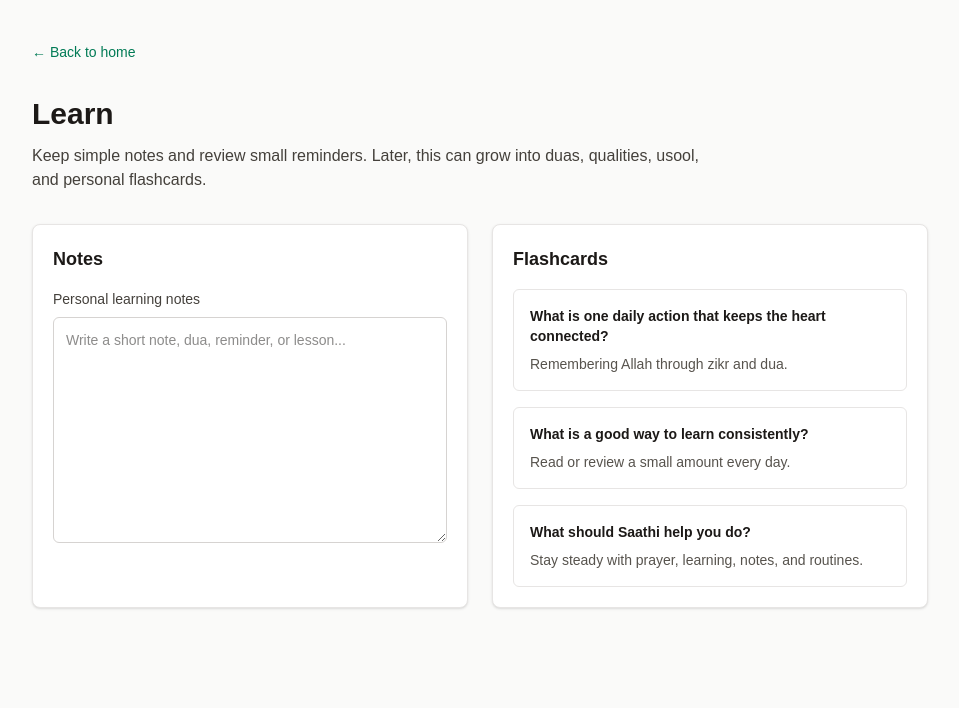
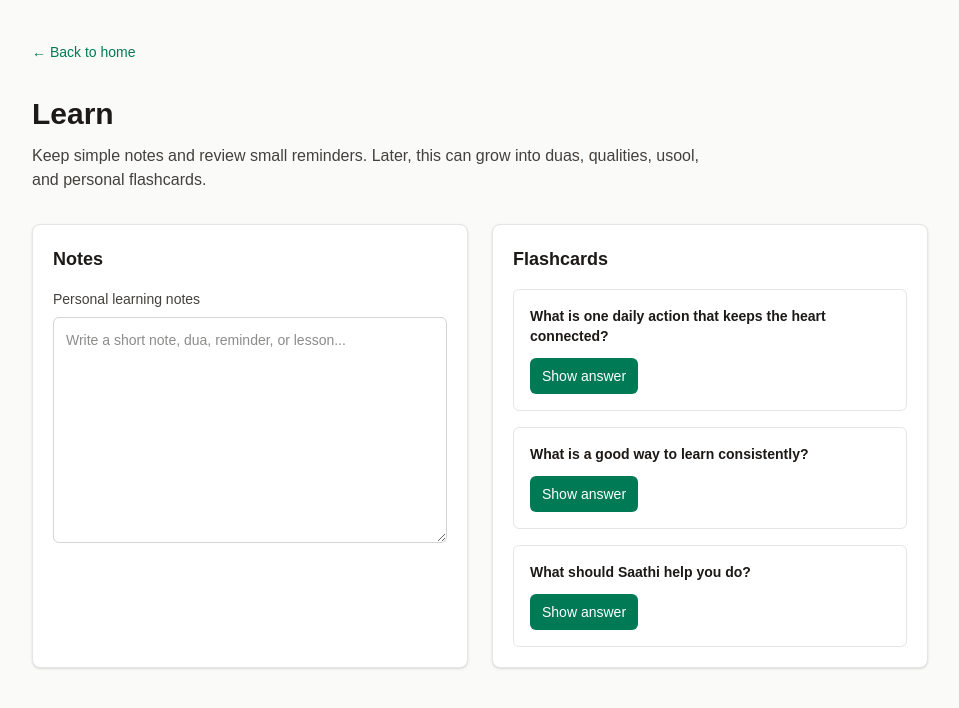
Before and after one commit to Hamzi-06/Saathi, a Next.js app: page /learn in a window 1280 px wide. Shown: the top 708 px of the page, without its empty margins (160-1119 px from the left). Built offline with nearby package versions, Linux system fonts and the light colour scheme.

Commit message:
Make flashcards interactive

```diff
--- a/app/learn/page.tsx
+++ b/app/learn/page.tsx
@@ -21,6 +21,7 @@ const notesStorageKey = "saathi-learn-notes";
 
 export default function LearnPage() {
   const [notes, setNotes] = useState("");
+  const [visibleAnswerIndex, setVisibleAnswerIndex] = useState<number | null>(null);
 
   useEffect(() => {
     const savedNotes = localStorage.getItem(notesStorageKey);
@@ -74,17 +75,25 @@ export default function LearnPage() {
             <h2 className="text-lg font-semibold">Flashcards</h2>
 
             <div className="mt-4 space-y-4">
-              {flashcards.map((card) => (
-                <div
-                  key={card.question}
-                  className="rounded-md border border-stone-200 p-4"
-                >
-                  <p className="text-sm font-semibold text-stone-900">
-                    {card.question}
-                  </p>
-                  <p className="mt-2 text-sm text-stone-600">{card.answer}</p>
-                </div>
-              ))}
+              {flashcards.map((card, index) => {
+                const isAnswerVisible = visibleAnswerIndex === index;
+
+                return (
+                  <div key={card.question} className="rounded-md border border-stone-200 p-4">
+                    <p className="text-sm font-semibold text-stone-900">{card.question}</p>
+
+                    {isAnswerVisible && <p className="mt-2 text-sm text-stone-600">{card.answer}</p>}
+
+                    <button
+                      type="button"
+                      onClick={() => setVisibleAnswerIndex(isAnswerVisible ? null : index)}
+                      className="mt-3 rounded-md bg-emerald-700 px-3 py-2 text-sm font-medium text-white hover:bg-emerald-800"
+                    >
+                      {isAnswerVisible ? "Hide answer" : "Show answer"}
+                    </button>
+                  </div>
+                );
+              })}
             </div>
           </section>
         </div>
```
